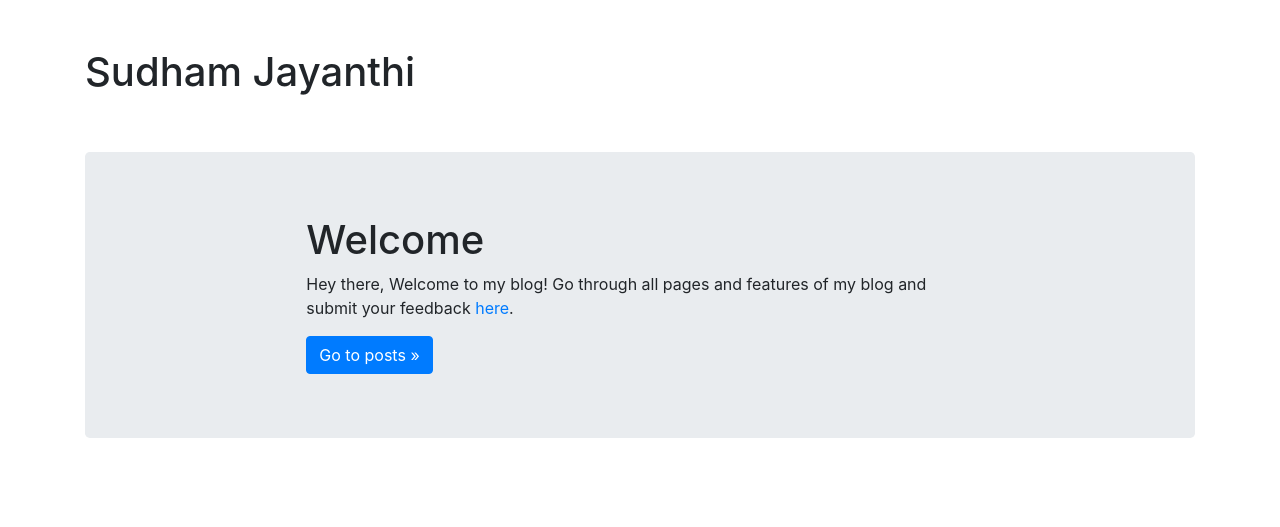
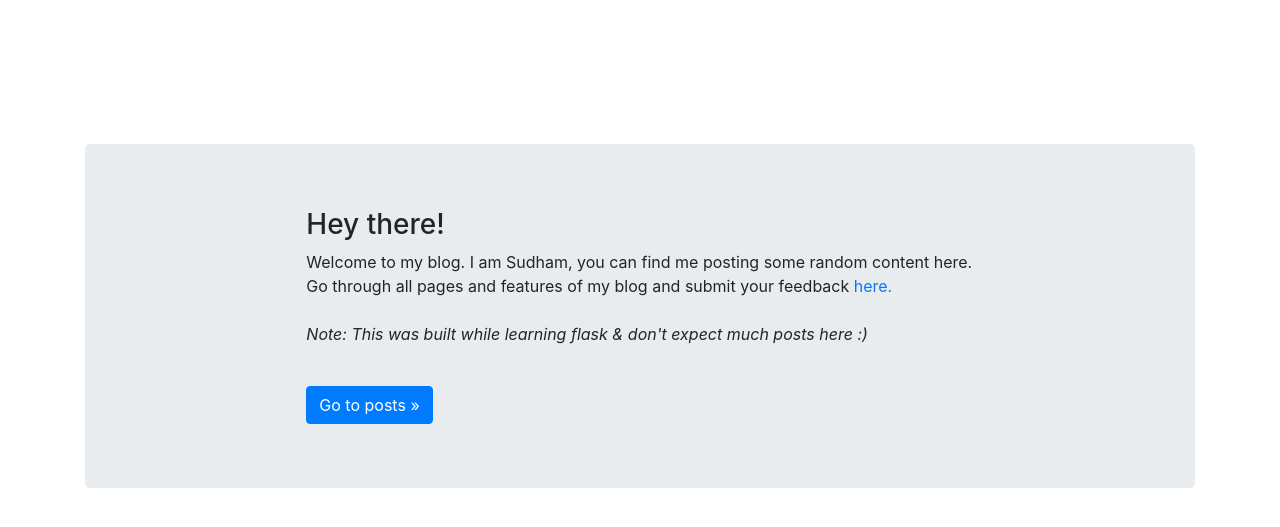
Before and after one commit to sudhamjayanthi/flask-crud-blog, a Flask app: page / in a window 1280 px wide. Shown: the part 56-583 px from the top of the page. Run offline with Flask 2, Linux system fonts and the light colour scheme; some libraries are stand-ins or nearby versions.

Commit message:
idk something backup cp push

```diff
--- a/main.py
+++ b/main.py
@@ -1,23 +1,25 @@
 from flask import Flask, render_template, request
 from flask_sqlalchemy import SQLAlchemy
+from flask_ckeditor import CKEditor
 from datetime import datetime as dt
 from dotenv import load_dotenv
 import requests
 import csv
 import os
 
+app = Flask(__name__)
+ckeditor = CKEditor(app)
+
 load_dotenv()
+WEBHOOK_URL = os.getenv('IFTTT_WEBHOOK_URL')
+USERNAME = os.getenv('LOGIN_USERNAME')
+PASS = os.getenv('LOGIN_PASS')
 
-WEBHOOK_URL = os.getenv('IFTTT_WEBHOOK_URL')
-USERNAME = os.getenv('USERNAME')
-PASS = os.getenv('PASS')
-
-app = Flask(__name__)
 app.config['SQLALCHEMY_DATABASE_URI'] = 'sqlite:///posts.db'
+app.config['SQLALCHEMY_TRACK_MODIFICATIONS'] = False
 
 db = SQLAlchemy(app)
 
-# MODEL
 class Post(db.Model):
 	id = db.Column(db.Integer, primary_key=True)
 	title = db.Column(db.String(50), nullable=False)
@@ -27,7 +29,6 @@ class Post(db.Model):
 	post_edited = db.Column(db.String, default='Posted')
 
 
-# CONTROLLERS
 @app.route("/")
 def home():
 	return render_template("home.html")
@@ -40,6 +41,10 @@ def blog():
 
 @app.route('/blog/delete/<id>')
 def delete(id):
+
+	if id < 4 :
+		return redirect('/blog')
+
 	post = Post.query.get_or_404(id)
 
 	db.session.delete(post)
@@ -52,15 +57,21 @@ def delete(id):
 
 @app.route('/blog/edit/<id>', methods=['GET', 'POST'])
 def edit(id):
+	if id < 4 :
+		return redirect('/blog')
+
 	post = Post.query.get_or_404(id)
+
 	if request.method == 'POST':
 		post.title = request.form['title']
-		post.content = request.form['content']
+		post.content = request.form.get("ckeditor")
 		post.author = request.form['author']
 		post.date_time = dt.now()
 		post.post_edited = 'Edited'
+
 		db.session.commit()
 		all_posts = Post.query.order_by(Post.date_time.desc())
+
 		return render_template("admin_blog.html", posts=all_posts)
 	else:
 		return render_template("edit.html", post=post)
@@ -70,7 +81,7 @@ def edit(id):
 def new_post():
 	if request.method == 'POST':
 		title = request.form['title']
-		content = request.form['content']
+		content = request.form.get("ckeditor")
 		author = request.form['author']
 
 		new_post = Post(title=title, content=content, author=author)
@@ -88,9 +99,7 @@ def new_post():
 def login():
 	if request.method == 'POST':
 		# Contact me at hey@sudham.tk for these login credentials if you want to see a demo
-		valid_credentials = request.form['username'] == username and request.form['password'] == pwd
-
-		if valid_credentials:
+		if request.form['username'] == USERNAME and request.form['password'] == PASS:
 			all_posts = Post.query.order_by(Post.date_time.desc())
 			return render_template('admin_blog.html', posts=all_posts)
 		else:
@@ -106,12 +115,13 @@ def feedback():
 		feedback = request.form['feedback']
 		rating = request.form['rating']
 
-		row = map(str, [name, feedback, rating])
+		# Deta.sh doesn't allow to write things in a file, hence removed feedback.csv
+		# row = map(str, [name, feedback, rating])
 
-		with open('feedback.csv', 'a', newline='') as file:
-			writer = csv.writer(file)
-			writer.writerow(row)
-			file.close()
+		# with open('feedback.csv', 'a', newline='') as file:
+		# 	writer = csv.writer(file)
+		# 	writer.writerow(row)
+		# 	file.close()
 
 		# Posts a webhook to IFTTT to send me a email when someone submits a feedback
 		requests.post(WEBHOOK_URL, {'value1': name, 'value2': rating, 'value3': feedback})
@@ -121,5 +131,6 @@ def feedback():
 	else:
 		return render_template('feedback.html', msg=None)
 
+
 if __name__ == "__main__":
 	app.run()
--- a/requirements.txt
+++ b/requirements.txt
@@ -1,4 +1,6 @@
 requests==2.26.0
+Flask_SQLAlchemy==2.5.1
 Flask==2.0.0
-flask_sqlalchemy==2.5.1
+flask_ckeditor==0.4.6
+WTForms==2.3.3
 python-dotenv==0.19.1
--- a/templates/blog.html
+++ b/templates/blog.html
@@ -14,7 +14,7 @@
     {% else %}
     <h1>Untitled Blog Post</h1>
     {%  endif%}
-    <p style="white-space: pre-wrap;">{{ post.content }}</p>
+    <p style="white-space: pre-wrap;">{{ post.content|safe }}</p>
     {% if post.author %}
     <i>-{{ post.author }}</i>
     {% else %}
--- a/templates/edit.html
+++ b/templates/edit.html
@@ -13,7 +13,7 @@
     <br>
     Content :
     <br>
-    <textarea  class="form-control" id="content" name="content" rows="3" required=True placeholder="Enter content" >{{post.content}}</textarea>
+    {{ ckeditor.create(value=post.content) }}
     <br>
     Author :
     <br>
@@ -23,4 +23,6 @@
 </form>
 <hr>
 
+{{ ckeditor.load() }}
+
 {% endblock %}
--- a/templates/home.html
+++ b/templates/home.html
@@ -6,13 +6,17 @@
 
 {% block body %}
 <br><br>
-    <h1>Sudham Jayanthi</h1>
-    <br><br>
 <main role="main">
+  <br><br><br><br>
   <div class="jumbotron">
     <div class="col-sm-8 mx-auto">
-            <h1>Welcome </h1>
-							<p>Hey there, Welcome to my blog! Go through all pages and features of my blog and submit your feedback <a href="/feedback">here</a>.</p>
+      <h3>Hey there! </h3>
+      <p>
+        Welcome to my blog. I am Sudham, you can find me posting some random content here. Go through all pages and
+        features of my blog and submit your feedback <a href="/feedback">here.</a> <br><br><em>Note: This was built
+          while learning flask &amp; don't expect much posts here :)</em>
+      </p>
+      <br>
       <a class="btn btn-primary" href="/blog" role="button">Go to posts »</a>
     </div>
   </div>
--- a/templates/login.html
+++ b/templates/login.html
@@ -8,6 +8,7 @@
     <br>
         <h1>Login</h1>
     <hr>
+    <p>Contact me at <a href="mailto:hey@sudham.tk">hey@sudham.tk</a> for login credentials, if you want to see a demo</p>
     <form action="/admin" method="POST">
         <label for="username"> Username : </label>
         <br>
@@ -20,7 +21,7 @@
 
         {% if show_error %}
             <span style="color: red;">Incorrect username or password</span><br><br>
-        {% endif %}
+        {% endif%}
 
         <input style="display:inline;" type="submit" value="Login" class="btn btn-primary">
 
```
Also changed, not shown: templates/admin_blog.html (+6 -4 lines), templates/feedback.html (+4 -3 lines), templates/new_post.html (+4 -3 lines), README.md, 1 other file. Lines whose indentation alone changed are shown as unchanged.
